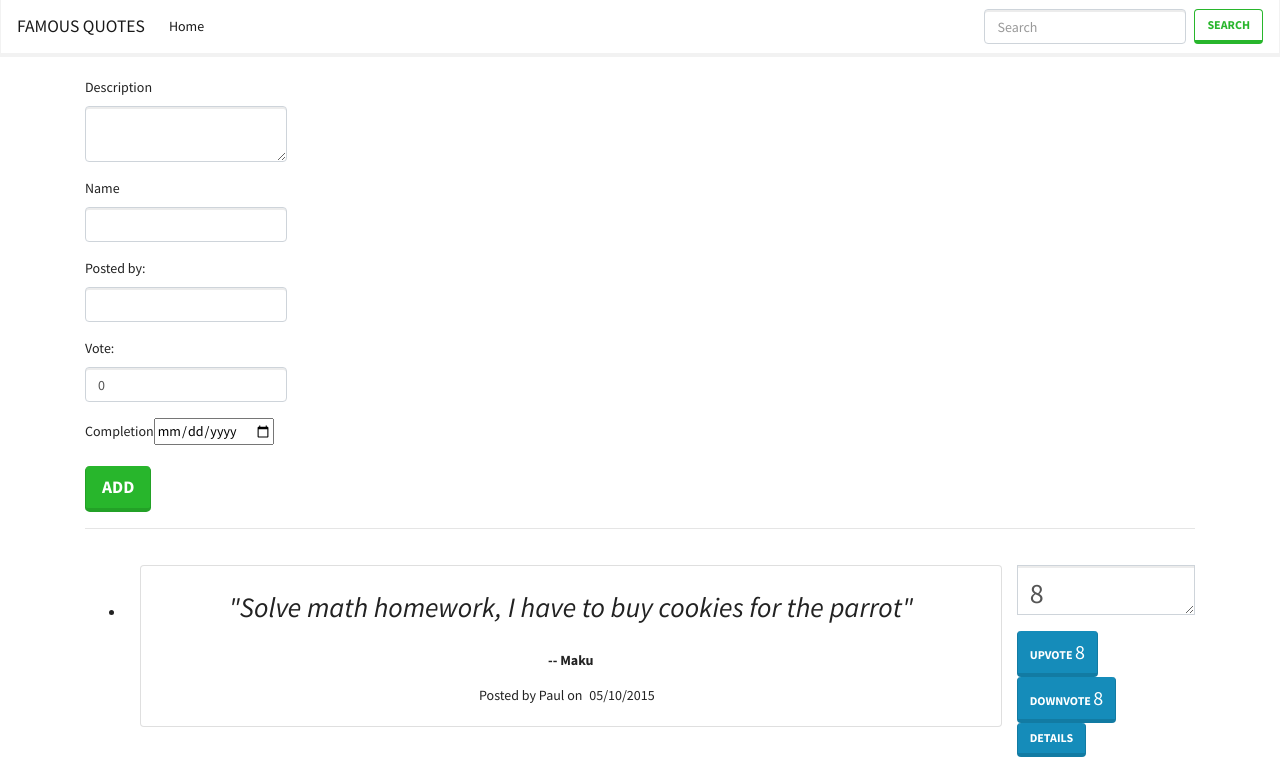
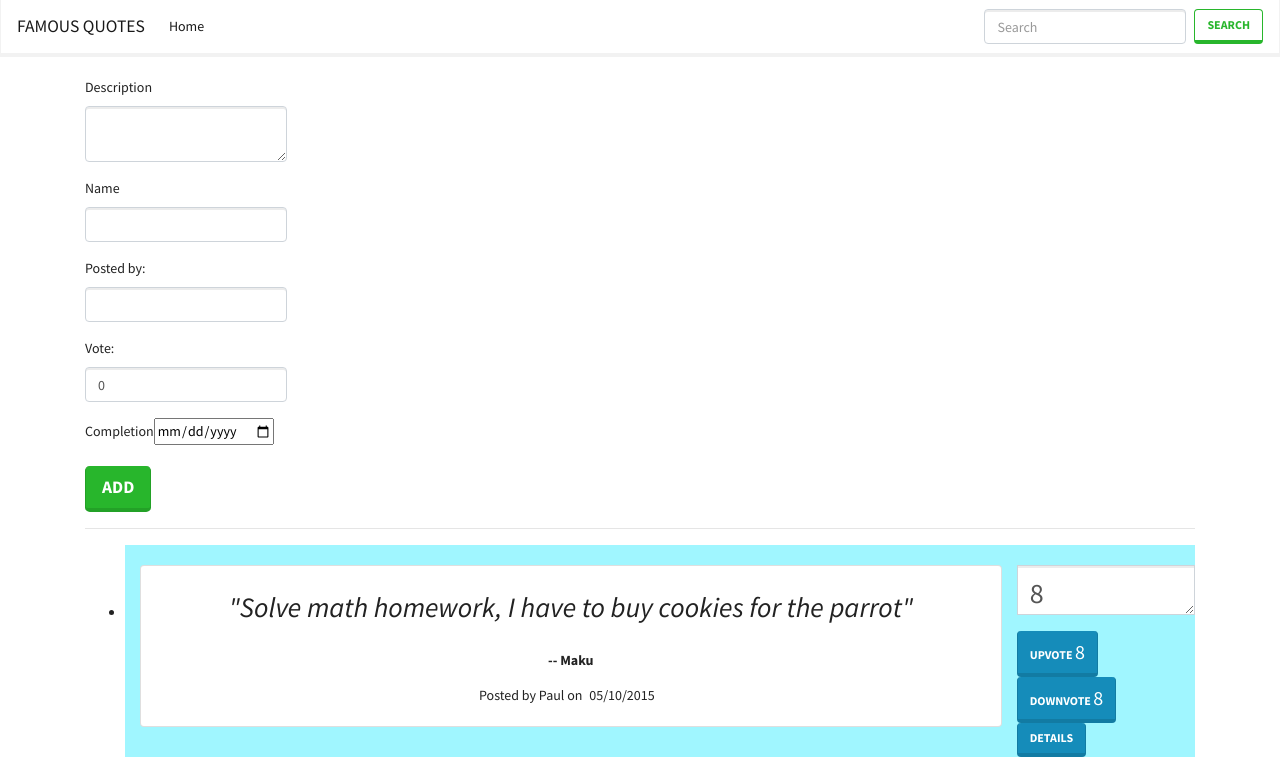
Before and after one commit to ma-za-kpe/quote-ip, an Angular app: page / in a window 1280 px wide. Shown: the top 765 px of the page. Built offline with nearby package versions, Linux system fonts and the light colour scheme.

Commit message:
add custom change backfroud color directive

```diff
--- a/src/app/app.module.ts
+++ b/src/app/app.module.ts
@@ -8,6 +8,7 @@ import { NavBarComponent } from "./nav-bar/nav-bar.component";
 import { QuotesComponent } from "./quotes/quotes.component";
 import { QuotesDetailsComponent } from "./quotes-details/quotes-details.component";
 import { AddQuoteComponent } from "./add-quote/add-quote.component";
+import { ChangeBackGroundColorDirective } from './change-back-ground-color.directive';
 
 @NgModule({
   declarations: [
@@ -15,7 +16,8 @@ import { AddQuoteComponent } from "./add-quote/add-quote.component";
     NavBarComponent,
     QuotesComponent,
     QuotesDetailsComponent,
-    AddQuoteComponent
+    AddQuoteComponent,
+    ChangeBackGroundColorDirective
   ],
   imports: [BrowserModule, AppRoutingModule, FormsModule],
   providers: [],
--- /dev/null
+++ b/src/app/change-back-ground-color.directive.ts
@@ -0,0 +1,11 @@
+import { Directive, ElementRef } from "@angular/core";
+
+@Directive({
+  selector: "[appChangeBackGroundColor]"
+})
+export class ChangeBackGroundColorDirective {
+  constructor(private elem: ElementRef) {
+    this.elem.nativeElement.style.backgroundColor =
+      "rgba(153, 246, 255, 0.931)";
+  }
+}
--- a/src/app/quotes/quotes.component.html
+++ b/src/app/quotes/quotes.component.html
@@ -3,7 +3,7 @@
   <hr>
   <ul>
     <div *ngFor="let quote of sortedQuotes(); let i = index">
-      <li id="highest" *ngIf="quote.vote >= max(), else lower" id="{{i}}" appChangeBackgroundColor>
+      <li id="highest" *ngIf="quote.vote >= max(), else lower" id="{{i}}" appChangeBackGroundColor>
 
         <div class="container">
           <div class="row">
```
Also changed, not shown: 1 other file (tests, documents, lock files or other folders).
